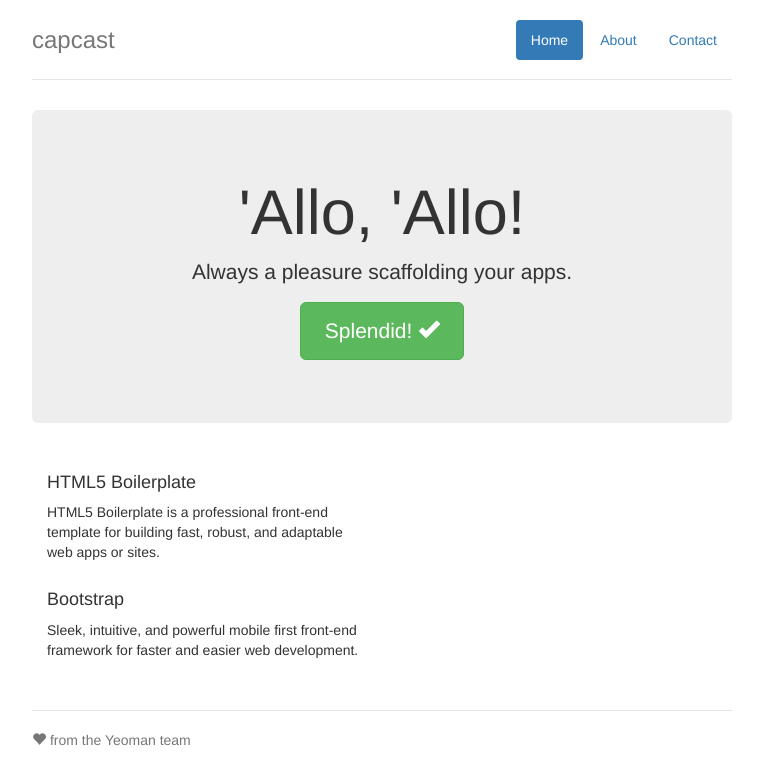
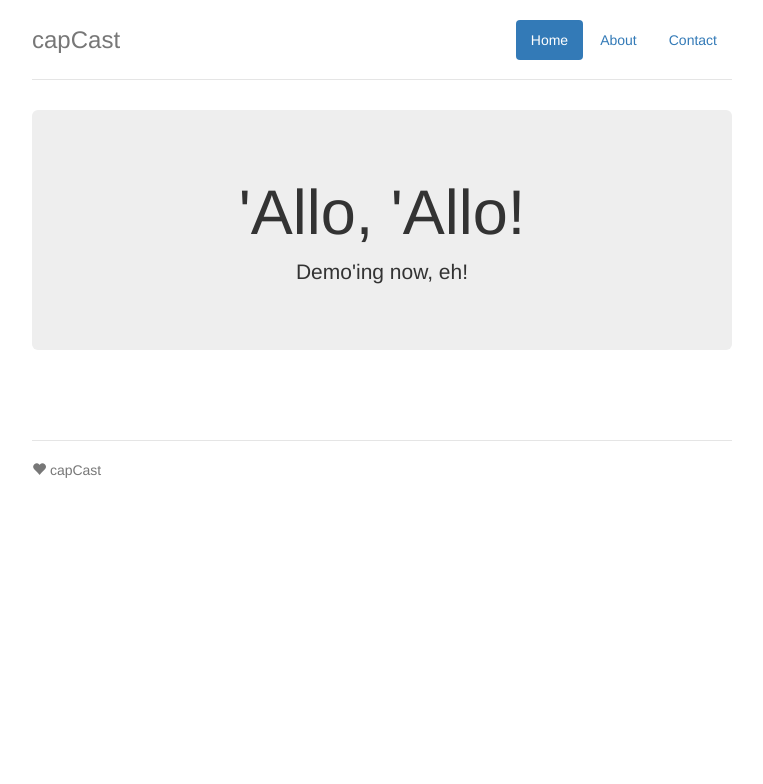
Before and after one commit to rpanjwani/capcast, a website: page app/index.html in a window 1280 px wide. Shown: the whole page, without its empty margins (258-1021 px from the left). Drawn offline with nearby package versions, Linux system fonts and the light colour scheme; files that its build step writes are made by us from their sources.

Commit message:
few template changes

```diff
--- a/app/index.html
+++ b/app/index.html
@@ -29,31 +29,24 @@
           <li><a href="#">About</a></li>
           <li><a href="#">Contact</a></li>
         </ul>
-        <h3 class="text-muted">capcast</h3>
+        <h3 class="text-muted">capCast</h3>
       </div>
 
       <div class="jumbotron">
         <h1>'Allo, 'Allo!</h1>
-        <p class="lead">Always a pleasure scaffolding your apps.</p>
-        <p><a class="btn btn-lg btn-success" href="#">Splendid! <span class="glyphicon glyphicon-ok"></span></a></p>
+        <p class="lead">Demo'ing now, eh!</p>
+        <!-- <p><a class="btn btn-lg btn-success" href="#">Splendid! <span class="glyphicon glyphicon-ok"></span></a></p> -->
       </div>
 
       <div class="row marketing">
         <div class="col-lg-6">
-          <h4>HTML5 Boilerplate</h4>
-          <p>HTML5 Boilerplate is a professional front-end template for building fast, robust, and adaptable web apps or sites.</p>
-
-
-
-          <h4>Bootstrap</h4>
-          <p>Sleek, intuitive, and powerful mobile first front-end framework for faster and easier web development.</p>
-
-
+          <h4></h4>
+          <p></p>
         </div>
       </div>
 
       <div class="footer">
-        <p><span class="glyphicon glyphicon-heart"></span> from the Yeoman team</p>
+        <p><span class="glyphicon glyphicon-heart"></span> capCast</p>
       </div>
 
     </div>
@@ -90,6 +83,7 @@
         <script src="bower_components/bootstrap/js/tab.js"></script>
         <!-- endbuild -->
 
+        <script src="scripts/meeting.js"></script>
         <!-- build:js({app,.tmp}) scripts/main.js -->
         <script src="scripts/main.js"></script>
         <!-- endbuild -->
```
